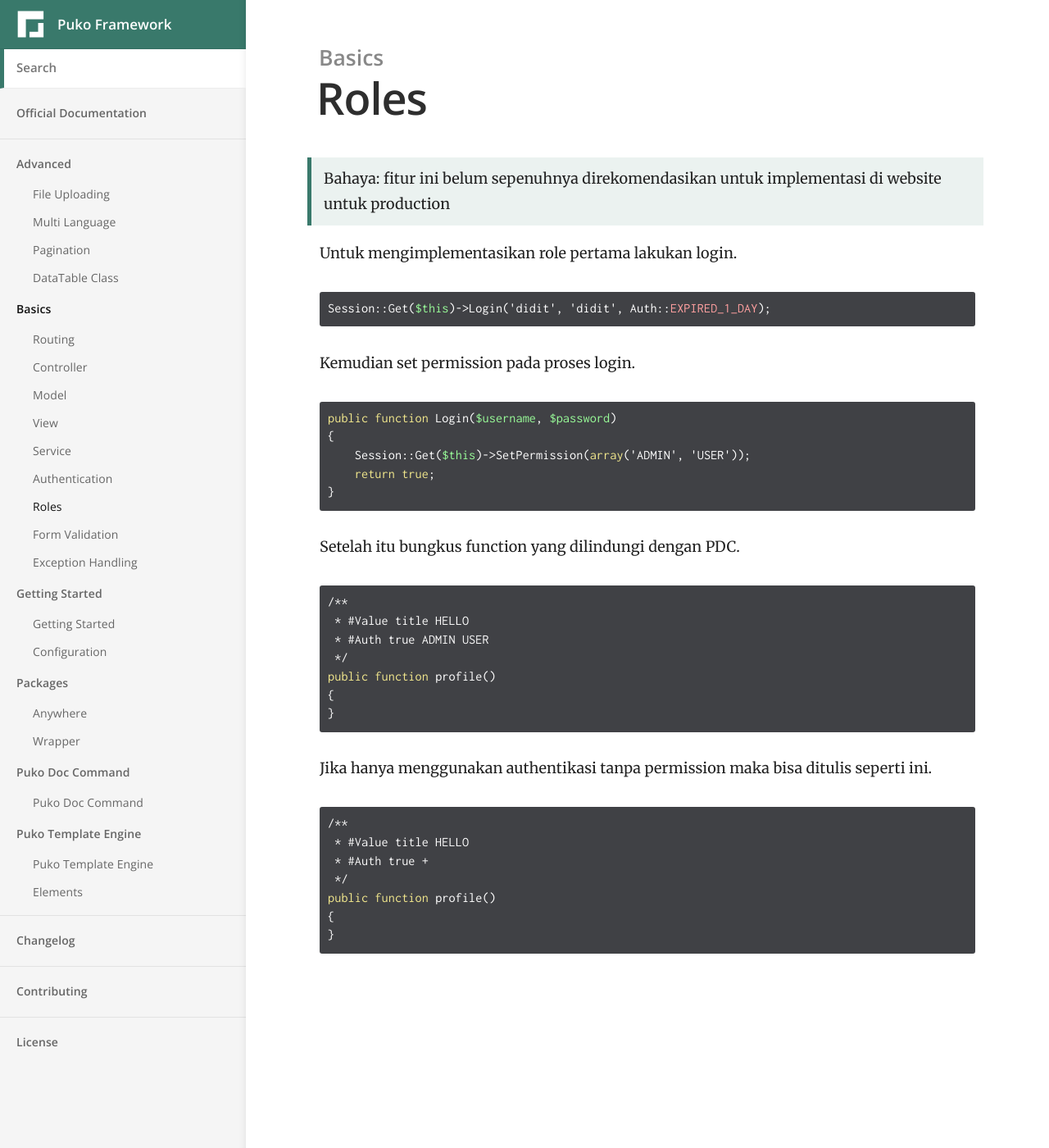
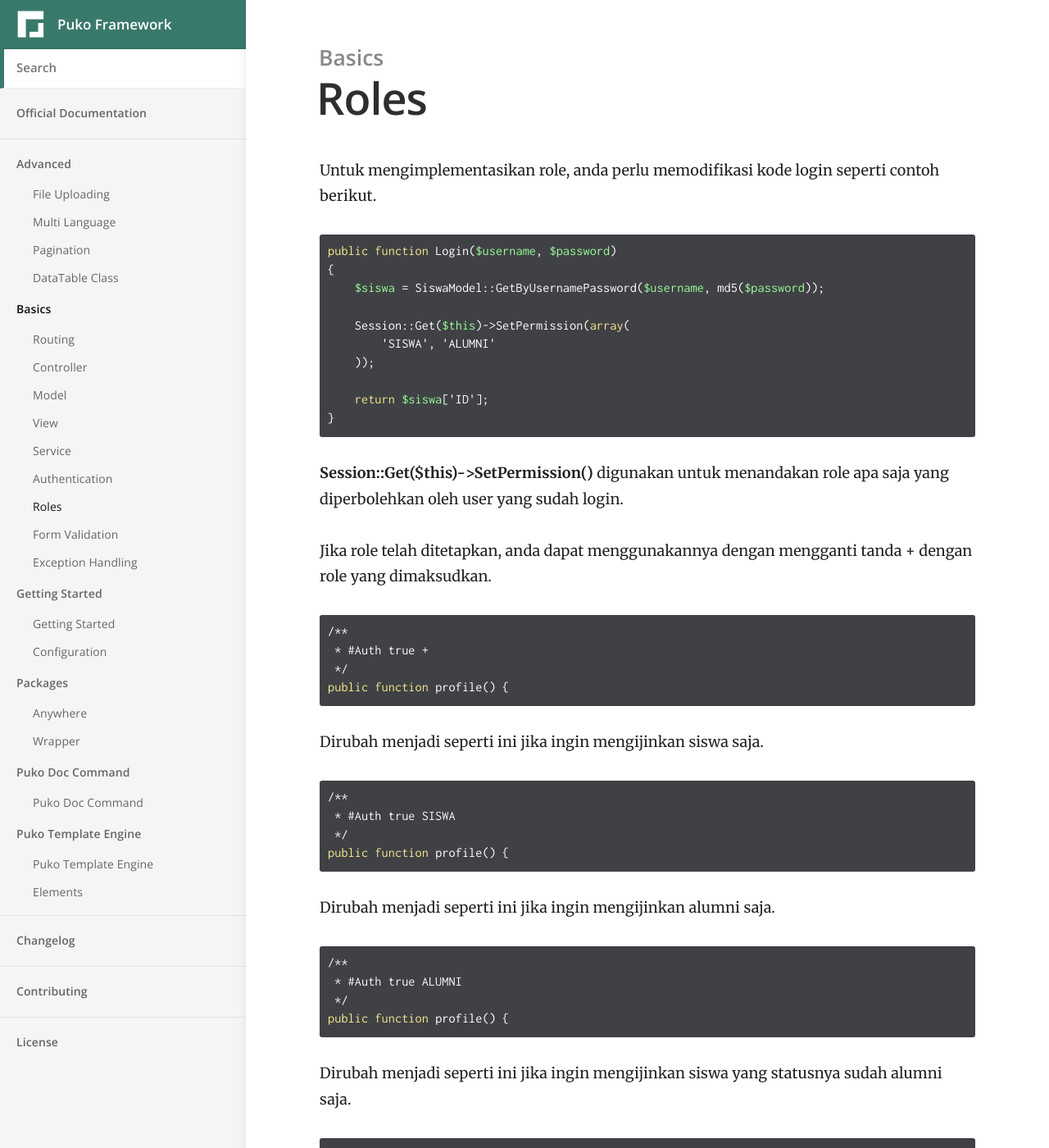
Before and after one commit to Velliz/pudo, a Jekyll site: the page built from _docs/basics/roles.md, in a window 1280 px wide and 1400 px high. Shown: the whole window at 82% size. Built offline with Jekyll 4.4.1, drawn with Linux system fonts in a browser that asks for light colours; some of the changed text lies outside the part shown.

Commit message:
update role article

````diff
--- a/_docs/basics/roles.md
+++ b/_docs/basics/roles.md
@@ -4,41 +4,55 @@ category: Basics
 order: 7
 ---
 
-> Bahaya: fitur ini belum sepenuhnya direkomendasikan untuk implementasi di website untuk production
+Untuk mengimplementasikan role, anda perlu memodifikasi kode login seperti contoh berikut.
 
-Untuk mengimplementasikan role pertama lakukan login.
-
-```php
-Session::Get($this)->Login('didit', 'didit', Auth::EXPIRED_1_DAY);
-```
-
-Kemudian set permission pada proses login.
 ```php
 public function Login($username, $password)
 {
-    Session::Get($this)->SetPermission(array('ADMIN', 'USER'));
-    return true;
+    $siswa = SiswaModel::GetByUsernamePassword($username, md5($password));
+
+    Session::Get($this)->SetPermission(array(
+        'SISWA', 'ALUMNI'
+    ));
+
+    return $siswa['ID'];
 }
 ```
 
-Setelah itu bungkus function yang dilindungi dengan PDC.
+**Session::Get($this)->SetPermission()** digunakan untuk menandakan role apa saja yang diperbolehkan oleh user yang sudah login.
+
+Jika role telah ditetapkan, anda dapat menggunakannya dengan mengganti tanda + dengan role yang dimaksudkan.
+
 ```php
 /**
- * #Value title HELLO
- * #Auth true ADMIN USER
+ * #Auth true +
  */
-public function profile()
-{
-}
+public function profile() {
 ```
 
-Jika hanya menggunakan authentikasi tanpa permission maka bisa ditulis seperti ini.
+Dirubah menjadi seperti ini jika ingin mengijinkan siswa saja.
+
 ```php
 /**
- * #Value title HELLO
- * #Auth true +
+ * #Auth true SISWA
  */
-public function profile()
-{
-}
+public function profile() {
 ```
+
+Dirubah menjadi seperti ini jika ingin mengijinkan alumni saja.
+
+```php
+/**
+ * #Auth true ALUMNI
+ */
+public function profile() {
+```
+
+Dirubah menjadi seperti ini jika ingin mengijinkan siswa yang statusnya sudah alumni saja.
+
+```php
+/**
+ * #Auth true SISWA ALUMNI
+ */
+public function profile() {
+```
````
Also changed, not shown: _docs/basics/authentication.md (+9 -0 lines).
